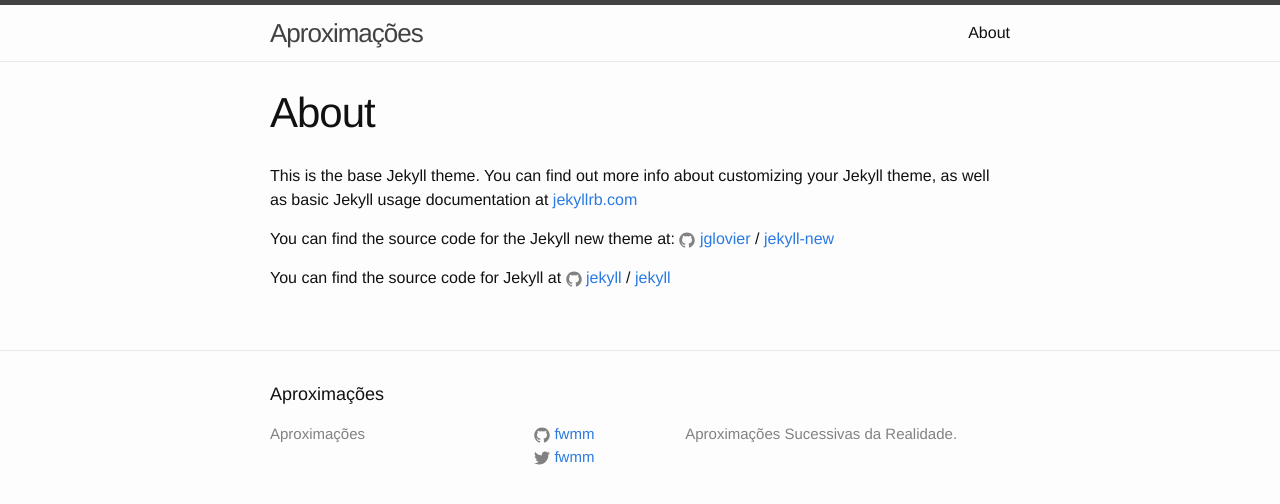
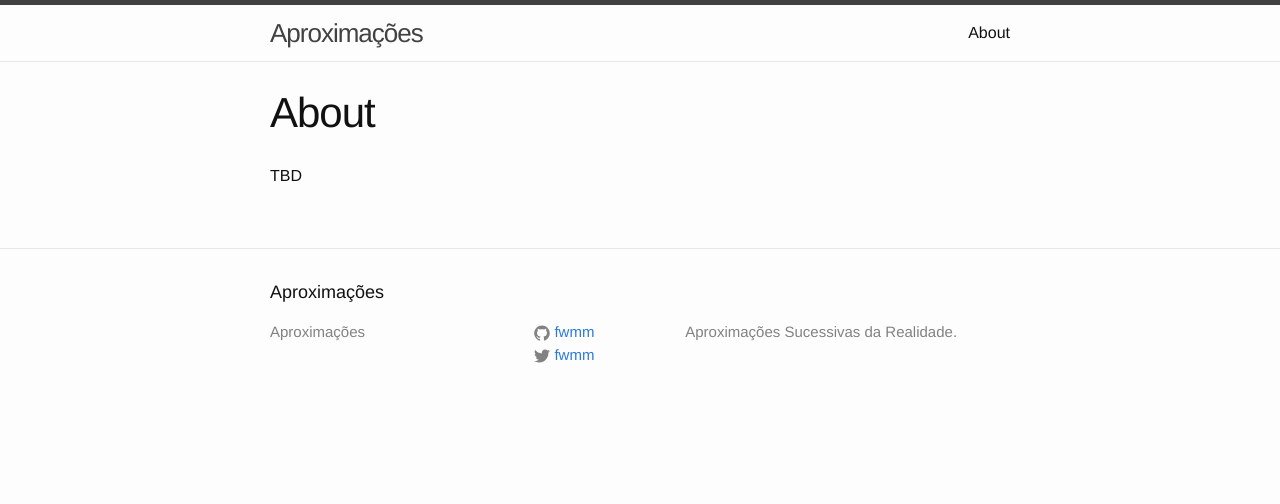
Before and after one commit to fwmm/fwmm.github.io, a Jekyll site: the page built from about.md, in a window 1280 px wide. Shown: the top 504 px of the page. Built offline with Jekyll 4.4.1, drawn with Linux system fonts in a browser that asks for light colours.

Commit message:
first post

```diff
--- a/about.md
+++ b/about.md
@@ -4,12 +4,4 @@ title: About
 permalink: /about/
 ---
 
-This is the base Jekyll theme. You can find out more info about customizing your Jekyll theme, as well as basic Jekyll usage documentation at [jekyllrb.com](http://jekyllrb.com/)
-
-You can find the source code for the Jekyll new theme at:
-{% include icon-github.html username="jglovier" %} /
-[jekyll-new](https://github.com/jglovier/jekyll-new)
-
-You can find the source code for Jekyll at
-{% include icon-github.html username="jekyll" %} /
-[jekyll](https://github.com/jekyll/jekyll)
+TBD
```
